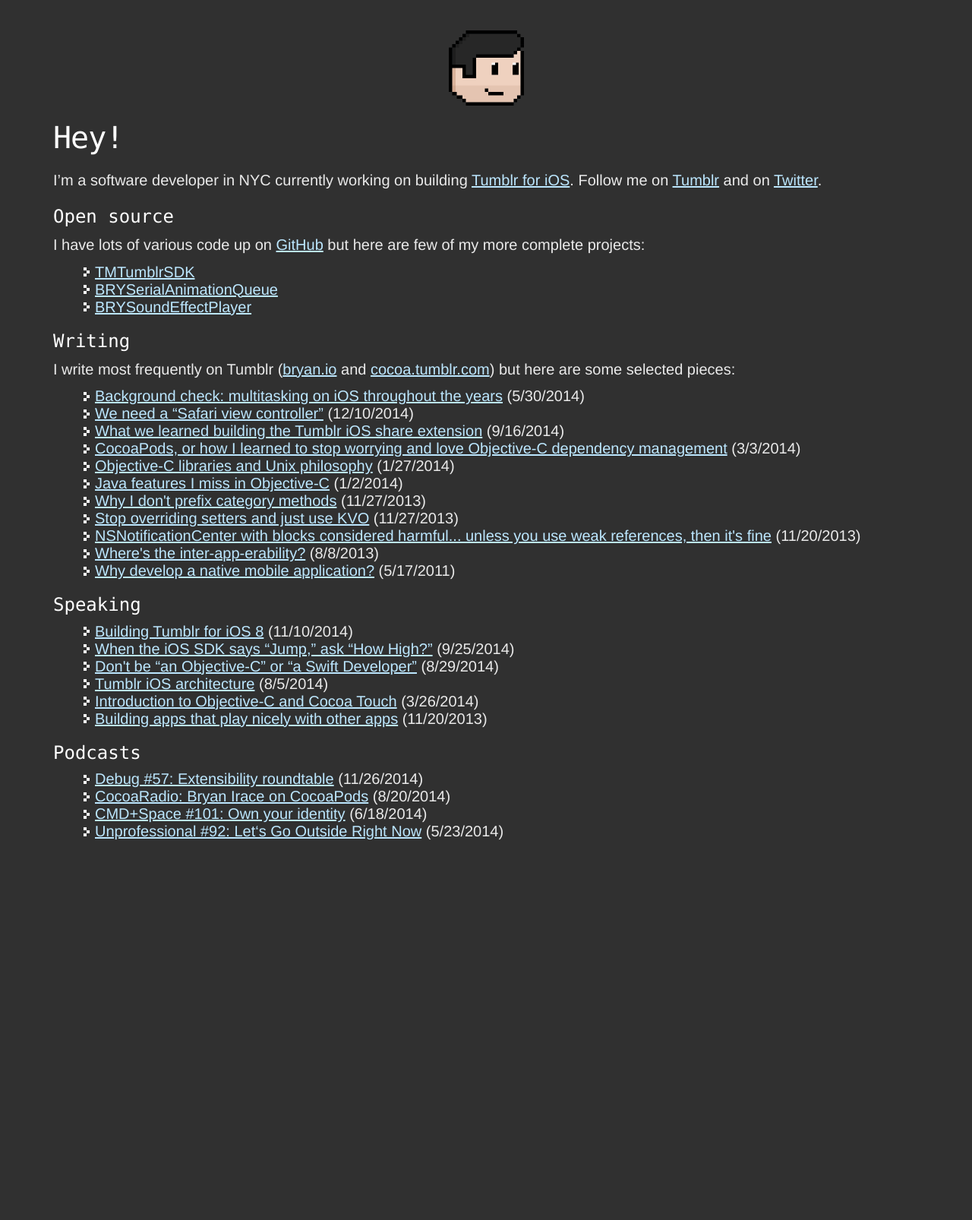
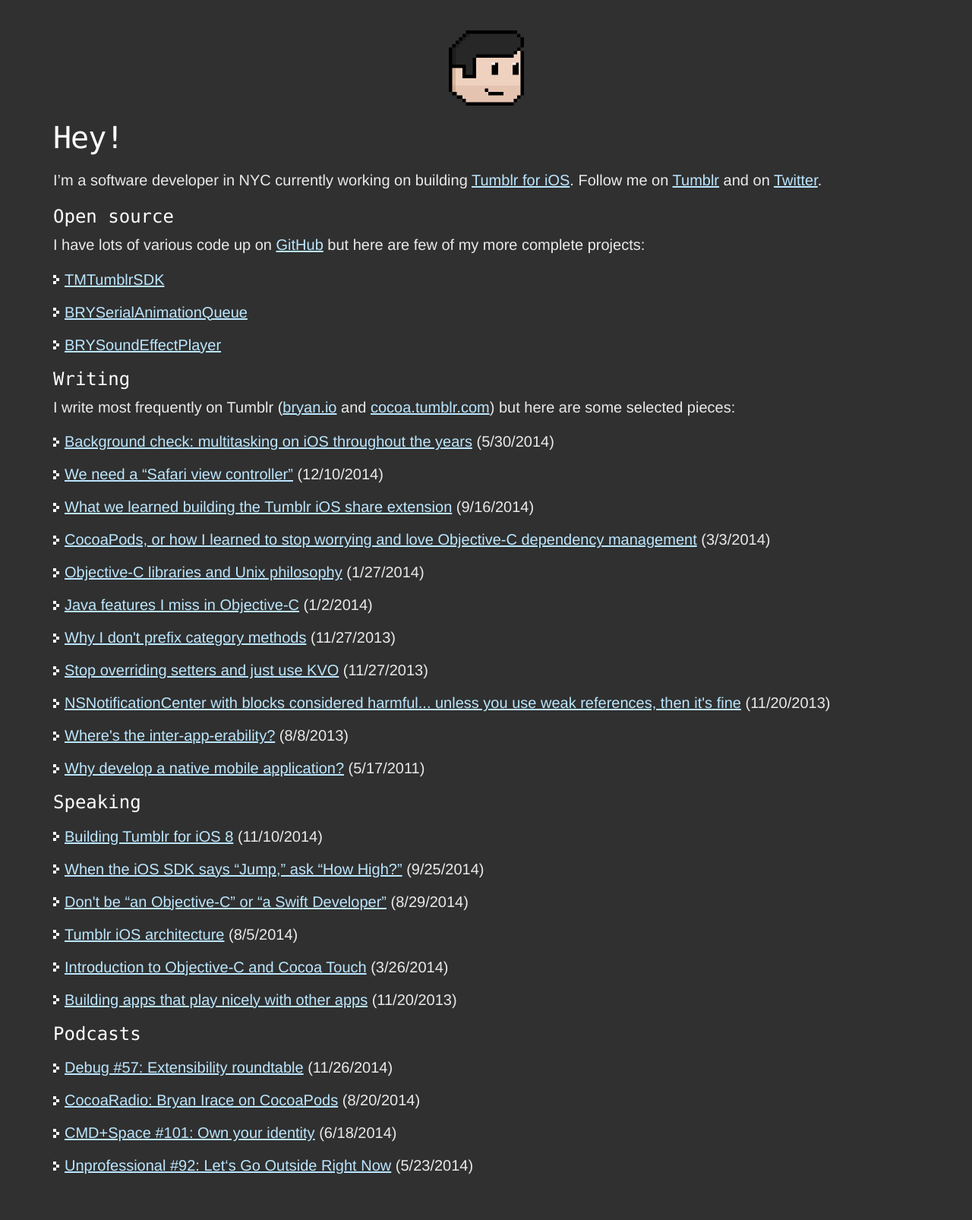
Before and after one commit to irace/irace.github.com, a Jekyll site: the page built from index.html, in a window 1280 px wide. Shown: the whole page at 76% size. Built offline with Jekyll 4.4.1, drawn with Linux system fonts in a browser that asks for light colours; nearby versions of some CDN libraries; before the commit the page ends 1156 px from its top, so only the background shows below that.

Commit message:
List styling

```diff
--- a/stylesheets/styles.css
+++ b/stylesheets/styles.css
@@ -44,6 +44,8 @@
 ul.bullet {
   list-style-type: none;
   list-style-position: inside;
+
+  padding-left: 0;
 }
 
 ul.bullet li {
@@ -55,6 +57,11 @@
   padding-left: 15px;
 
   line-height: normal !important;
+}
+
+li {
+  -webkit-margin-before: 1em;
+  -webkit-margin-after: 1em;
 }
 
 @media only screen and (min--moz-device-pixel-ratio: 2),
```
